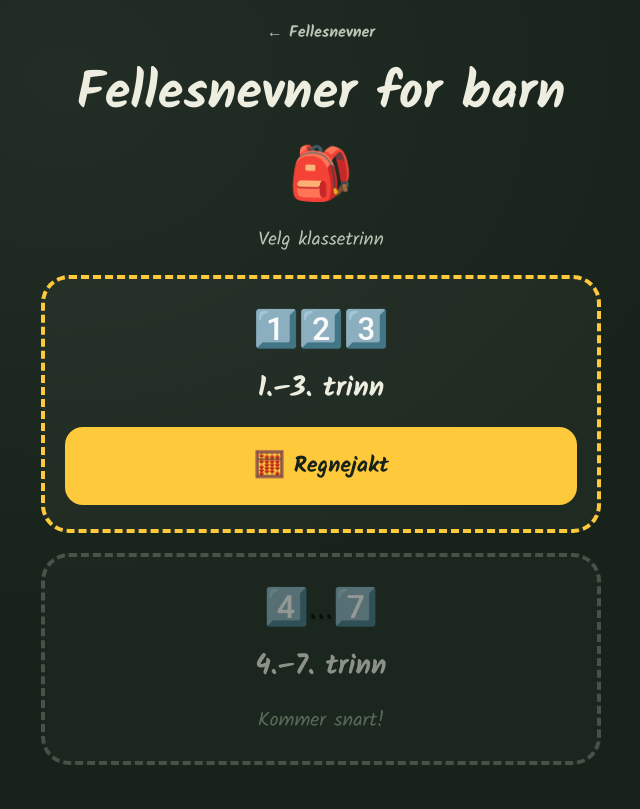
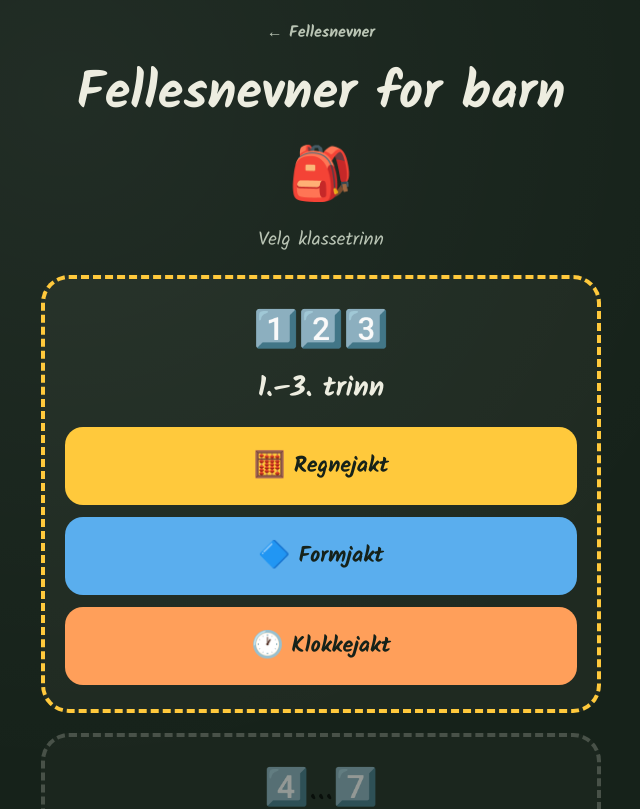
Before and after one commit to Ragnhibo/Fellesnevner-Platform, a React (Vite) app: page /barn in a window 1280 px wide. Shown: the top 809 px of the page, without its empty margins (319-959 px from the left). Built offline with nearby package versions, Linux system fonts and the light colour scheme.

Commit message:
Add files via upload

```diff
--- a/src/pages/BarnHome.jsx
+++ b/src/pages/BarnHome.jsx
@@ -5,6 +5,8 @@ import { kidColors, kidShared } from "../themeKids";
 
 const GAMES_1_3 = [
   { slug: "/barn/regning", title: "Regnejakt", emoji: "🧮", tagline: "Legg sammen og trekk fra tall", color: kidColors.sun },
+  { slug: "/barn/former", title: "Formjakt", emoji: "🔷", tagline: "Kjenn igjen formene", color: kidColors.sky },
+  { slug: "/barn/klokka", title: "Klokkejakt", emoji: "🕐", tagline: "Hva er klokka?", color: kidColors.tangerine },
 ];
 
 export default function BarnHome() {
```
